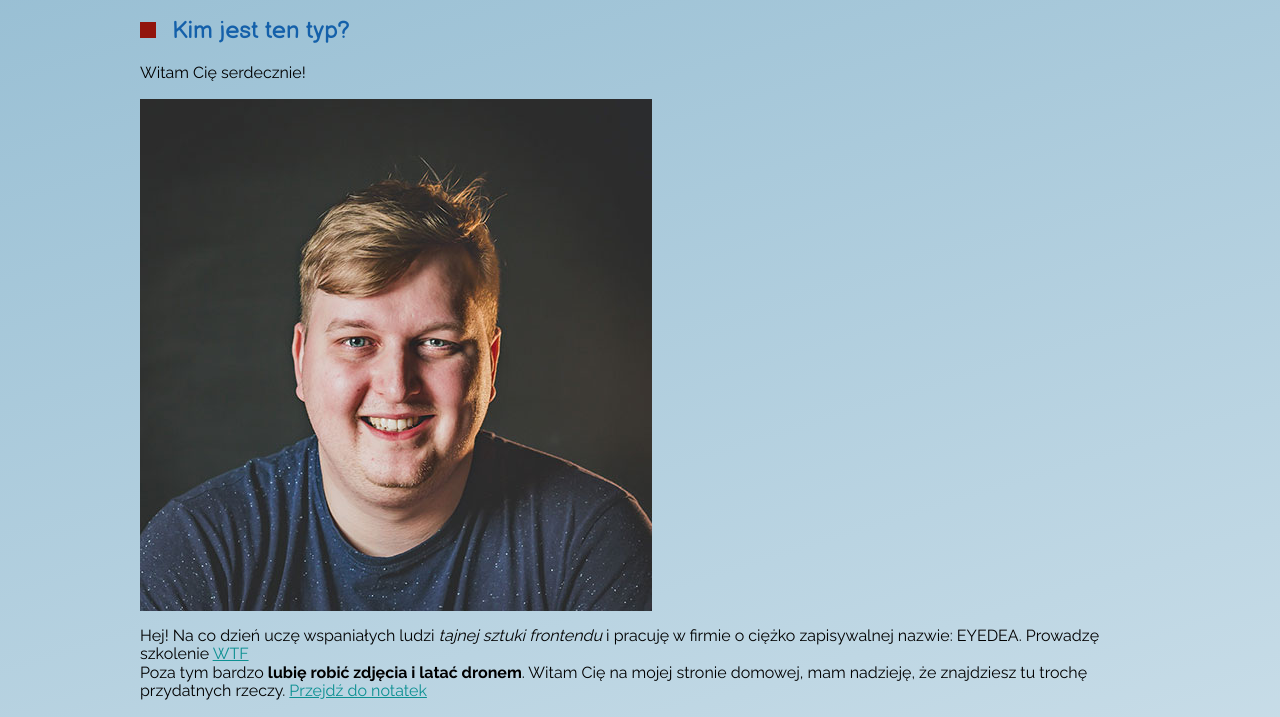
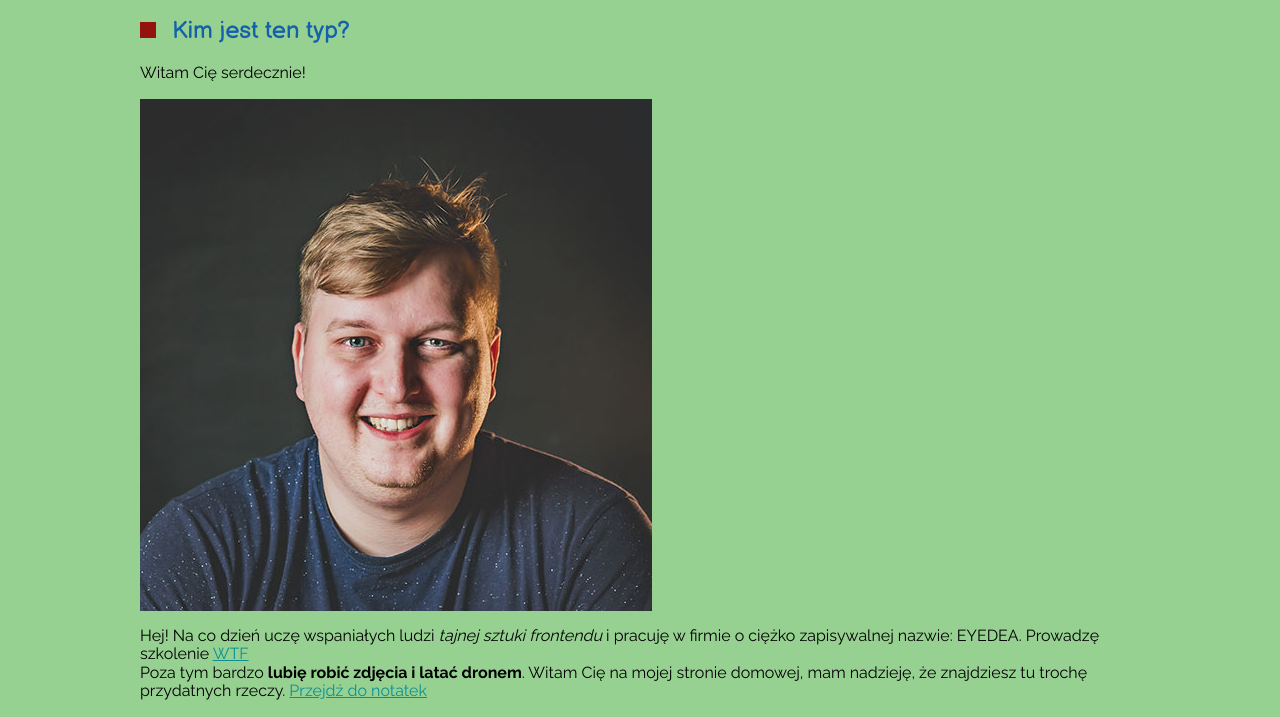
Before and after one commit to maciekwtf/webpack-test, a website built with webpack: page src/pages/index.html in a window 1280 px wide. Shown: the part 180-897 px from the top of the page. Built offline with nearby package versions, Linux system fonts and the light colour scheme.

Commit message:
new background

```diff
--- a/src/scss/main.scss
+++ b/src/scss/main.scss
@@ -15,8 +15,7 @@ html {
 }
 
 body {
-  background-color: #92bbd1;
-  background-image: linear-gradient(163deg, #92bbd1 0%, #ffffff 100%);
+  background-color: #97d192;
   font-family: 'Raleway', sans-serif;
 }
 
```
